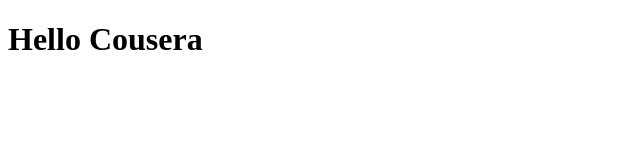
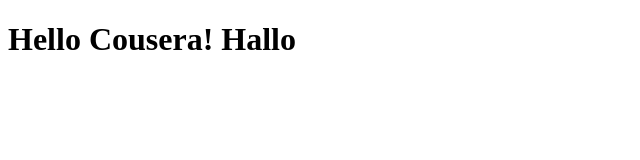
Before and after one commit to MaurK/coursera_HCJ, a plain HTML site: page site/index.html in a window 1280 px wide. Shown: the whole page, without its empty margins (0-640 px from the left). Drawn offline with Linux system fonts and the light colour scheme.

Commit message:
wenig geändert

```diff
--- a/site/index.html
+++ b/site/index.html
@@ -4,7 +4,7 @@
     <title>Hello Cousera</title>
     </head>
 <body>
-  <h1>Hello Cousera</h1>
+  <h1>Hello Cousera! Hallo</h1>
     </body>
 
 
```
